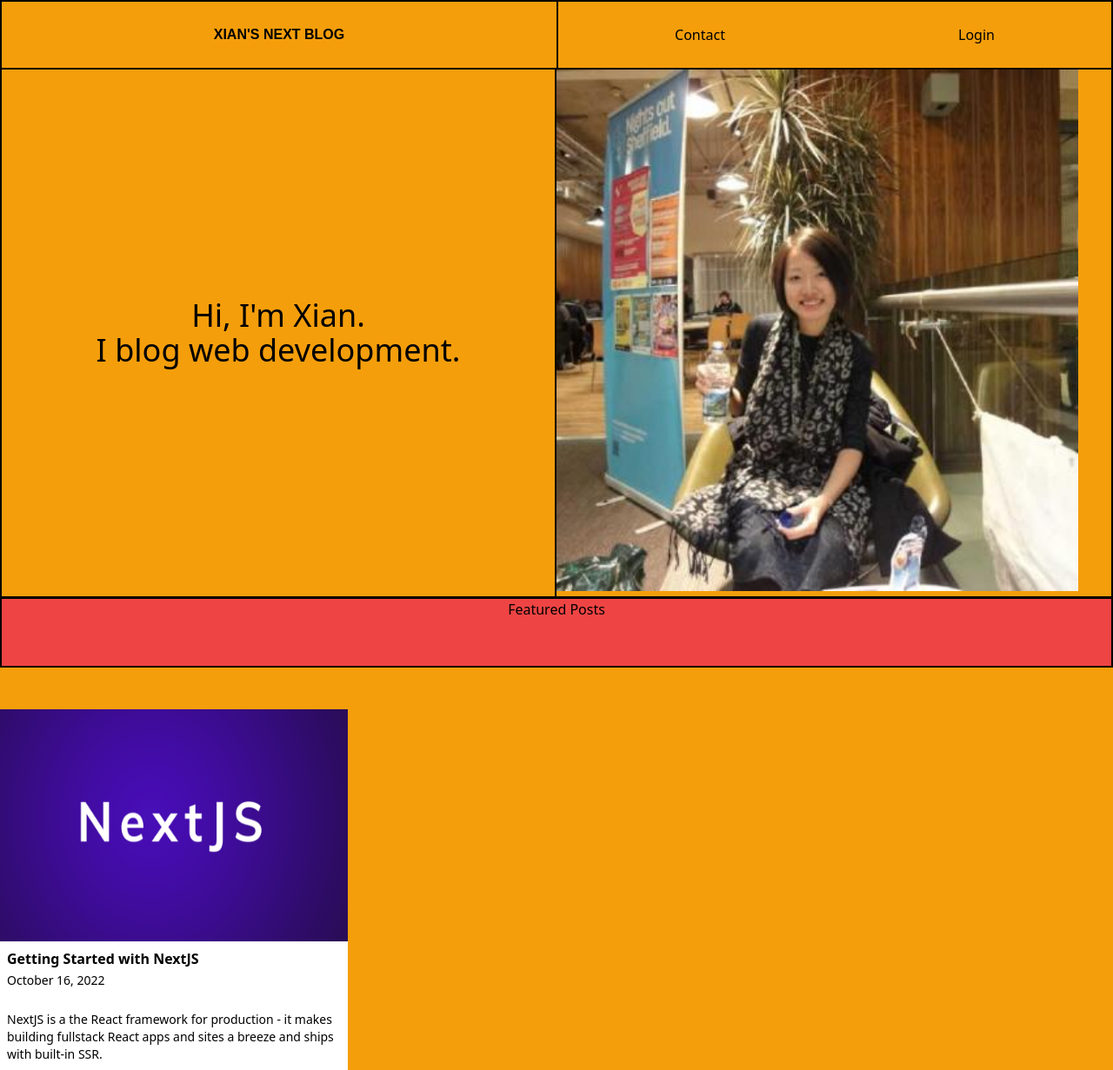
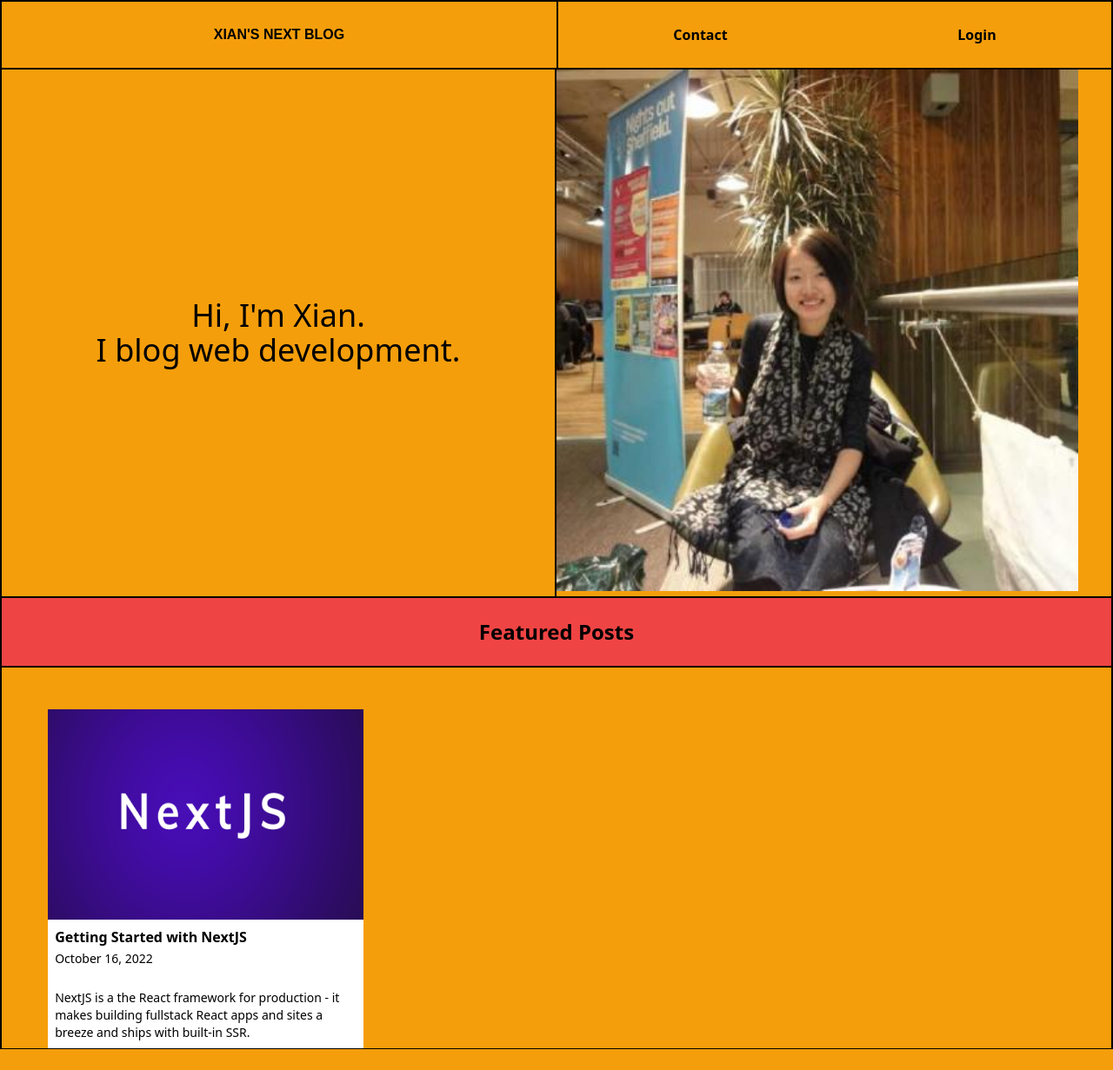
Before and after one commit to xnslx/next-blog, a Next.js app: page / in a window 1280 px wide. Shown: the whole page at 87% size. After the commit the page ends 1207 px from the top, so only its background shows below. Built offline with nearby package versions, Linux system fonts and the light colour scheme; no server answers.

Commit message:
tailwind css

```diff
--- a/components/home-page/featured-posts.js
+++ b/components/home-page/featured-posts.js
@@ -4,8 +4,8 @@ import PostsGrid from '../posts/posts-grid';
 function FeaturedPosts(props) {
     console.log('props', props)
     return(
-        <section className="">
-            <h2 className="bg-red-500 h-20 border border-black border-l-2 border-r-2 border-b-2 text-center">Featured Posts</h2>
+        <section className="border border-black border-l-2 border-r-2 border-t-0">
+            <h2 className="bg-red-500 flex justify-center items-center h-20 border border-black border-l-0 border-r-0 border-b-2 border-t-0 text-center font-bold text-2xl ">Featured Posts</h2>
             <PostsGrid posts={props.posts}/>
         </section>
     )
--- a/components/home-page/hero.js
+++ b/components/home-page/hero.js
@@ -8,7 +8,7 @@ function Hero() {
                 <p className="text-4xl">Hi, I'm Xian.</p>
                 <p className="text-4xl">I blog web development.</p>
             </div>
-            <div className="border-black">
+            <div className="">
                 <Image src="/images/site/xian.jpeg" alt="An image showing Xian" width={600} height={600}/>
             </div>
         </section>
--- a/components/layout/main-navigation.js
+++ b/components/layout/main-navigation.js
@@ -18,15 +18,15 @@ function MainNavigation() {
             </Link>
             <nav className="border-black border-t-0 border-b-0 border-l-2 ">
                 <ul className="flex flex-row justify-around h-full">
-                    {session && <li className="mt-auto mb-auto">
+                    {session && <li className="mt-auto mb-auto font-semibold">
                         <Link href="/posts">Posts</Link>
                     </li>}
-                    <li className="mt-auto mb-auto"><Link href="/contact">Contact</Link></li>
+                    <li className="mt-auto mb-auto font-semibold"><Link href="/contact">Contact</Link></li>
                     {!session && (
-                        <li className="mt-auto mb-auto"><Link href="/signup">Login</Link></li>
+                        <li className="mt-auto mb-auto font-semibold"><Link href="/signup">Login</Link></li>
                     )}
                     {session && (
-                        <li className="mt-auto mb-auto"><button onClick={logoutHandler}>Logout</button></li>
+                        <li className="mt-auto mb-auto font-semibold"><button onClick={logoutHandler}>Logout</button></li>
                     )}
                 </ul>
             </nav>
--- a/components/posts/post-detail/post-content.js
+++ b/components/posts/post-detail/post-content.js
@@ -50,7 +50,7 @@ function PostContent(props) {
     return(
         <article className="w-9/12 ml-auto mr-auto">
             <PostHeader title={post.title} image={imagePath}/>
-            <ReactMarkdown components={customRenderers} className="w-9/12 ml-auto mr-auto mt-12">{post.content}</ReactMarkdown>
+            <ReactMarkdown components={customRenderers} className="w-9/12 ml-auto mr-auto mt-12 font-semibold text-basem">{post.content}</ReactMarkdown>
         </article>
     )
 };
--- a/components/posts/post-detail/post-header.js
+++ b/components/posts/post-detail/post-header.js
@@ -6,7 +6,7 @@ function PostHeader(props) {
     const { title, image } = props;
     return(
         <header className="mt-12">
-            <h1 className="font-bold text-center">{title}</h1>
+            <h1 className="font-bold text-center text-3xl mb-12">{title}</h1>
             <div className="flex justify-center">
                 <Image src={image} alt={title} width={600} height={400} />
             </div>
--- a/components/posts/posts-grid.js
+++ b/components/posts/posts-grid.js
@@ -9,7 +9,7 @@ function PostsGrid(props) {
     console.log('posts', posts);
 
     return(
-        <ul className="grid grid-cols-3 gap-10 mt-12">
+        <ul className="w-11/12 ml-auto mr-auto grid grid-cols-3 gap-10 mt-12">
             {posts.map(post => <PostItem key={post.slug} post={post} />)}
         </ul>
     )
```
